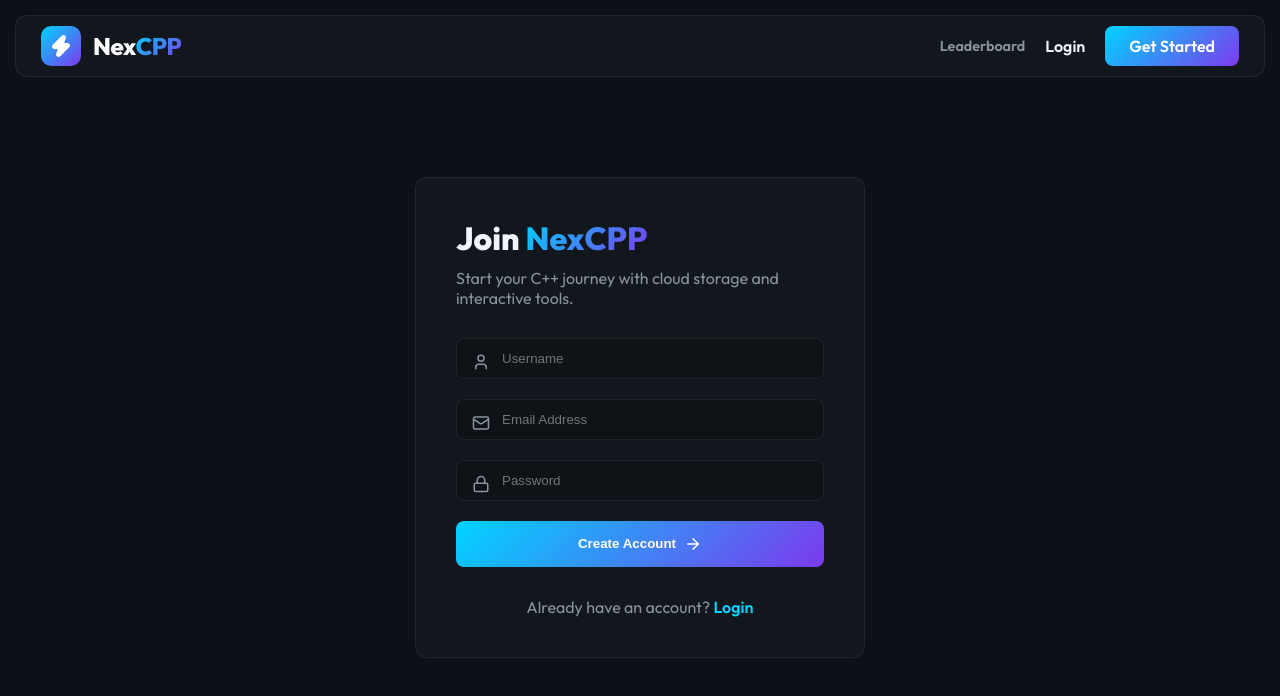
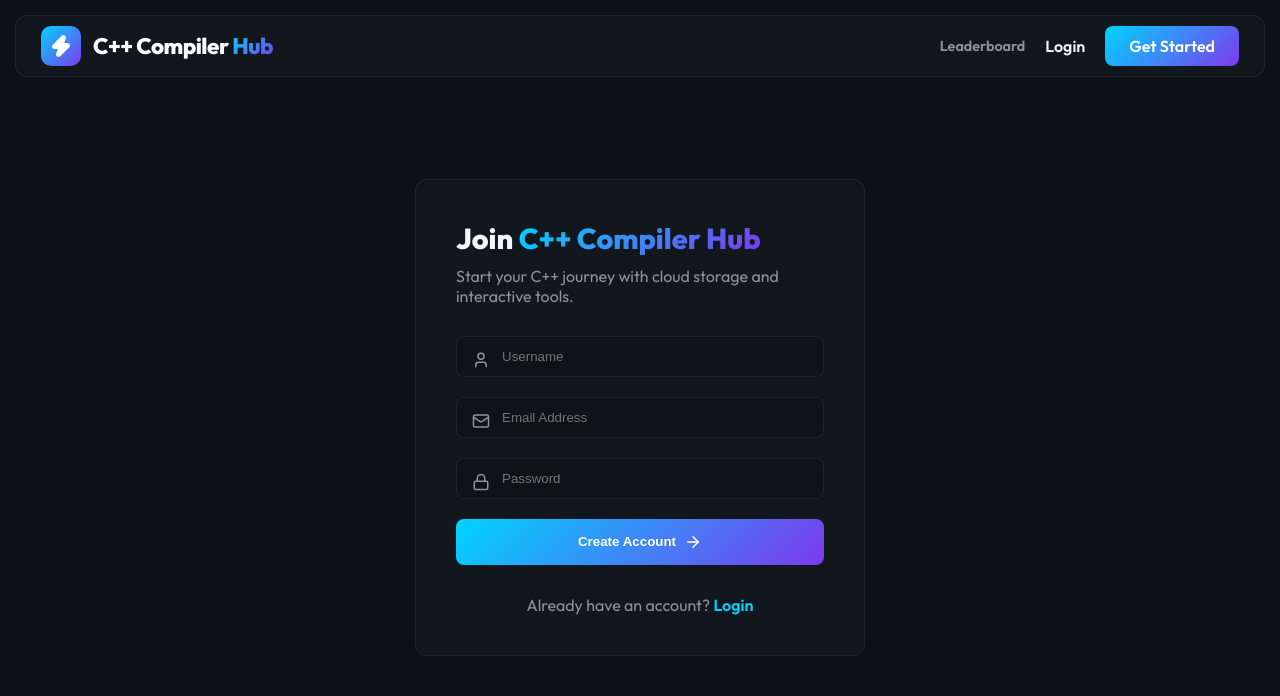
Before and after one commit to f2025cs024-star/Cpp-Compiler-Hub, a React (Vite) app in the folder client/: page /register in a window 1280 px wide. Shown: the top 696 px of the page. Built offline with nearby package versions, Linux system fonts and the light colour scheme.

Commit message:
Brand & SEO: Rename project to C++ Compiler Hub

```diff
--- a/client/index.html
+++ b/client/index.html
@@ -5,10 +5,10 @@
     <meta name="viewport" content="width=device-width, initial-scale=1.0" />
 
     <!-- Primary SEO Meta Tags -->
-    <title>NexCPP — Interactive Real-Time C++ Online Compiler &amp; Cloud IDE</title>
-    <meta name="title" content="NexCPP — Interactive Real-Time C++ Online Compiler &amp; Cloud IDE" />
-    <meta name="description" content="NexCPP is a high-performance, interactive online C++ compiler and cloud IDE. Compile and run C++17 code in real-time with live terminal streaming (stdin/stdout) via WebSockets." />
-    <meta name="keywords" content="NexCPP, C++ online compiler, interactive C++ compiler, online C++ IDE, run C++ online, real-time terminal, C++ stdin, web C++ compiler, Monaco editor C++, learn C++" />
+    <title>C++ Compiler Hub — Real-Time Interactive Online C++ IDE</title>
+    <meta name="title" content="C++ Compiler Hub — Real-Time Interactive Online C++ IDE" />
+    <meta name="description" content="C++ Compiler Hub is a high-performance, real-time interactive online C++ IDE. Compile and run C++17 code with live terminal streaming (stdin/stdout) via WebSockets." />
+    <meta name="keywords" content="C++ Compiler Hub, C++ online compiler, interactive C++ compiler, online C++ IDE, run C++ online, real-time terminal, C++ stdin, web C++ compiler, Monaco editor C++, learn C++" />
     <meta name="author" content="Talha Zubair" />
     <meta name="robots" content="index, follow, max-image-preview:large, max-snippet:-1, max-video-preview:-1" />
     <link rel="canonical" href="https://nexcpp-deploy.onrender.com/" />
@@ -18,15 +18,15 @@
     <!-- Open Graph / Facebook / LinkedIn -->
     <meta property="og:type" content="website" />
     <meta property="og:url" content="https://nexcpp-deploy.onrender.com/" />
-    <meta property="og:title" content="NexCPP — Interactive Real-Time C++ Online Compiler &amp; Cloud IDE" />
+    <meta property="og:title" content="C++ Compiler Hub — Real-Time Interactive Online C++ IDE" />
     <meta property="og:description" content="Compile and run C++17 in your browser with real-time interactive terminal streaming (stdin/stdout), Monaco Editor, and cloud storage." />
-    <meta property="og:site_name" content="NexCPP" />
+    <meta property="og:site_name" content="C++ Compiler Hub" />
     <meta property="og:image" content="https://nexcpp-deploy.onrender.com/favicon.svg" />
 
     <!-- Twitter / X -->
     <meta name="twitter:card" content="summary_large_image" />
     <meta name="twitter:url" content="https://nexcpp-deploy.onrender.com/" />
-    <meta name="twitter:title" content="NexCPP — Interactive Real-Time C++ Online Compiler &amp; Cloud IDE" />
+    <meta name="twitter:title" content="C++ Compiler Hub — Real-Time Interactive Online C++ IDE" />
     <meta name="twitter:description" content="Compile and run C++17 in your browser with real-time interactive terminal streaming (stdin/stdout), Monaco Editor, and cloud storage." />
     <meta name="twitter:image" content="https://nexcpp-deploy.onrender.com/favicon.svg" />
 
@@ -38,7 +38,7 @@
       {
         "@context": "https://schema.org",
         "@type": "WebApplication",
-        "name": "NexCPP",
+        "name": "C++ Compiler Hub",
         "url": "https://nexcpp-deploy.onrender.com/",
         "applicationCategory": "DeveloperApplication",
         "operatingSystem": "All",
@@ -66,8 +66,8 @@
   <body>
     <noscript>
       <div style="padding: 30px; font-family: sans-serif; text-align: center; color: #fff; background: #0d1117;">
-        <h1>NexCPP — Real-Time Interactive C++ Online Compiler</h1>
-        <p>NexCPP is a full-stack, real-time interactive C++ IDE with cloud storage and terminal streaming. Please enable JavaScript to run and compile code.</p>
+        <h1>C++ Compiler Hub — Real-Time Interactive C++ Online Compiler</h1>
+        <p>C++ Compiler Hub is a full-stack, real-time interactive C++ IDE with cloud storage and terminal streaming. Please enable JavaScript to run and compile code.</p>
       </div>
     </noscript>
     <div id="root"></div>
--- a/client/src/App.jsx
+++ b/client/src/App.jsx
@@ -11,7 +11,7 @@ import Leaderboard from './pages/Dashboard/Leaderboard';
 const AppContent = () => {
   const { user, loading, logout } = useContext(AuthContext);
 
-  if (loading) return <div className="glass" style={{ margin: '100px auto', width: '200px', padding: '20px', textAlign: 'center' }}>Loading NexCPP...</div>;
+  if (loading) return <div className="glass" style={{ margin: '100px auto', width: '240px', padding: '20px', textAlign: 'center' }}>Loading C++ Compiler Hub...</div>;
 
   return (
     <Router>
--- a/client/src/components/Navbar/Navbar.jsx
+++ b/client/src/components/Navbar/Navbar.jsx
@@ -9,8 +9,8 @@ const Navbar = ({ user, onLogout }) => {
         <div style={{ background: 'var(--gradient-primary)', padding: '8px', borderRadius: '10px', display: 'flex' }}>
           <Zap size={24} color="white" fill="white" />
         </div>
-        <span style={{ fontSize: '1.5rem', fontWeight: '800', color: 'white', letterSpacing: '-0.5px' }}>
-          Nex<span className="gradient-text">CPP</span>
+        <span style={{ fontSize: '1.4rem', fontWeight: '800', color: 'white', letterSpacing: '-0.5px' }}>
+          C++ Compiler <span className="gradient-text">Hub</span>
         </span>
       </Link>
 
--- a/client/src/components/Terminal/Terminal.jsx
+++ b/client/src/components/Terminal/Terminal.jsx
@@ -32,7 +32,7 @@ const TerminalComponent = ({ socket }) => {
     xtermRef.current = term;
     fitAddonRef.current = fitAddon;
 
-    term.writeln('\x1b[1;36mNexCPP Interactive Terminal\x1b[0m');
+    term.writeln('\x1b[1;36mC++ Compiler Hub Interactive Terminal\x1b[0m');
     term.writeln('Press "Run" to start execution.\r\n');
 
     // Handle incoming data from server
--- a/client/src/pages/Auth/Register.jsx
+++ b/client/src/pages/Auth/Register.jsx
@@ -29,7 +29,7 @@ const Register = () => {
         className="glass"
         style={{ padding: '40px', width: '100%', maxWidth: '450px' }}
       >
-        <h2 style={{ fontSize: '2rem', fontWeight: '800', marginBottom: '10px' }}>Join <span className="gradient-text">NexCPP</span></h2>
+        <h2 style={{ fontSize: '1.8rem', fontWeight: '800', marginBottom: '10px' }}>Join <span className="gradient-text">C++ Compiler Hub</span></h2>
         <p style={{ color: 'var(--text-secondary)', marginBottom: '30px' }}>Start your C++ journey with cloud storage and interactive tools.</p>
 
         <form onSubmit={handleSubmit} style={{ display: 'flex', flexDirection: 'column', gap: '20px' }}>
```
